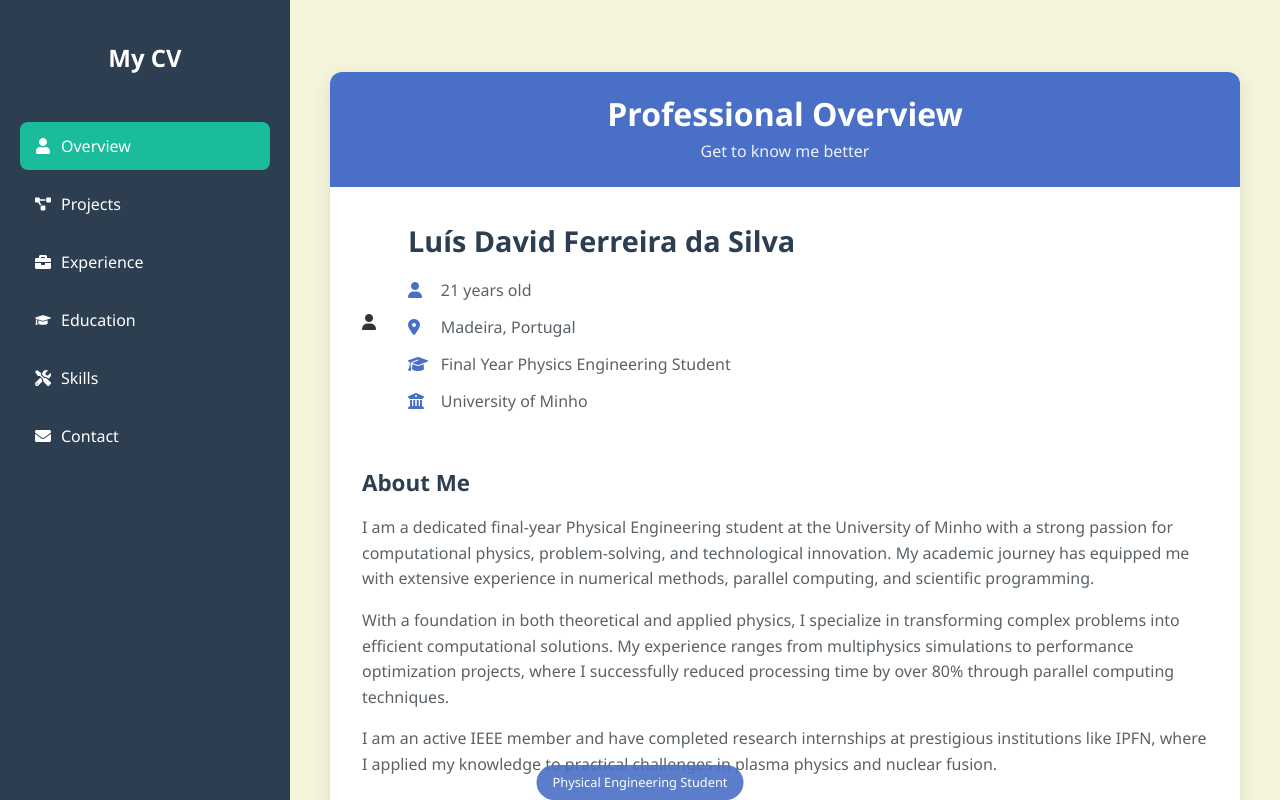
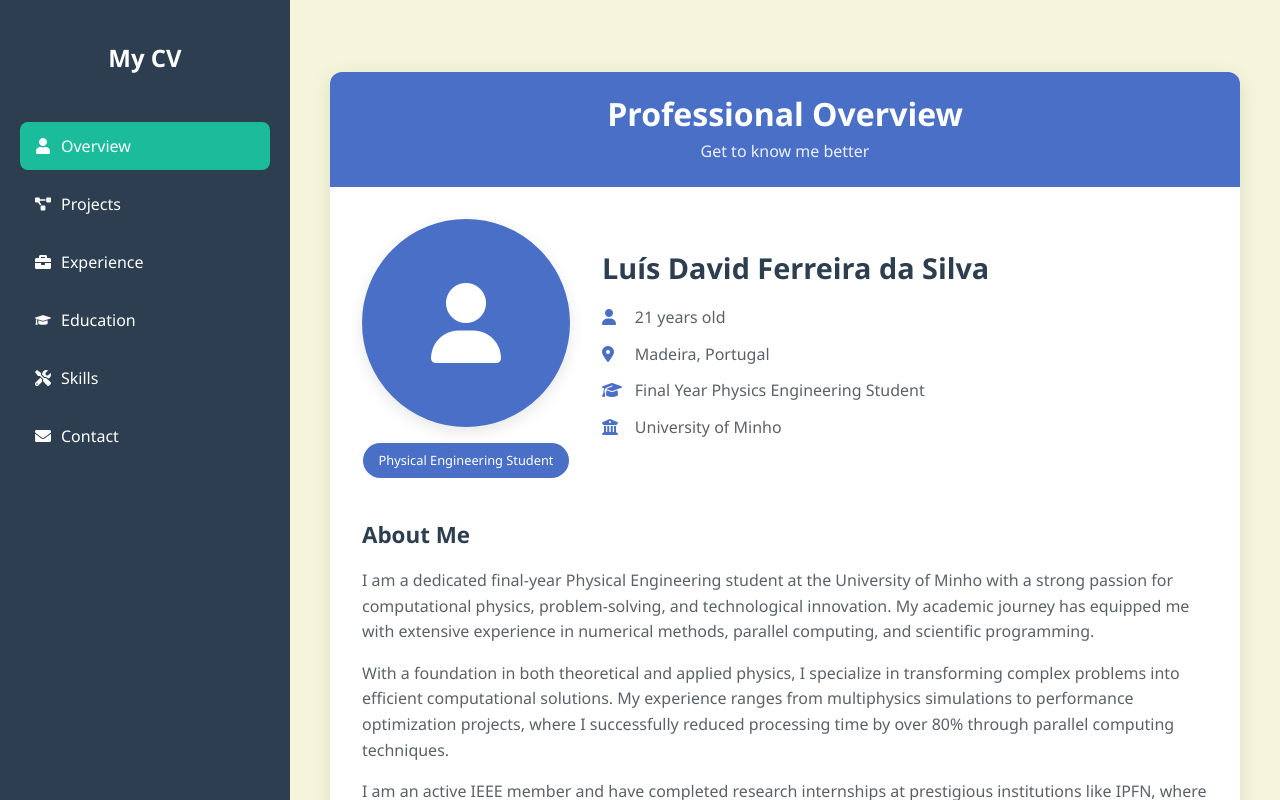
Before and after one commit to UnkowwnPhysics/CV, a React (Vite) app: page / in a window 1280 px wide. Built offline with nearby package versions, Linux system fonts and the light colour scheme.

Commit message:
Update Overview.css

```diff
--- a/src/components/MainContent/Overview.css
+++ b/src/components/MainContent/Overview.css
@@ -36,39 +36,31 @@
   align-items: center;
 }
 
-.profile-photo-container {
+.profile-icon-container {
   position: relative;
   flex-shrink: 0;
+  display: flex;
+  flex-direction: column;
+  align-items: center;
 }
 
-.profile-photo-placeholder {
+.profile-icon {
   width: 200px;
   height: 200px;
-  border-radius: 50%;
-  background: #4a6fc7;
   display: flex;
   align-items: center;
   justify-content: center;
+  background: #4a6fc7;
   color: white;
+  border-radius: 50%;
   font-size: 5rem;
-  border: 4px solid #4a6fc7;
-}
-
-.profile-photo {
-  width: 200px;
-  height: 200px;
-  object-fit: cover;
-  border-radius: 50%;
   border: 4px solid #4a6fc7;
   box-shadow: 0 5px 15px rgba(0, 0, 0, 0.1);
 }
 
 .photo-overlay {
-  position: absolute;
-  bottom: 0;
-  left: 50%;
-  transform: translateX(-50%);
-  background: rgba(74, 111, 199, 0.9);
+  margin-top: 1rem;
+  background: #4a6fc7;
   color: white;
   padding: 0.5rem 1rem;
   border-radius: 20px;
@@ -184,4 +176,10 @@
   .facts-grid {
     grid-template-columns: 1fr;
   }
+
+  .profile-icon {
+    width: 150px;
+    height: 150px;
+    font-size: 4rem;
+  }
 }
```
